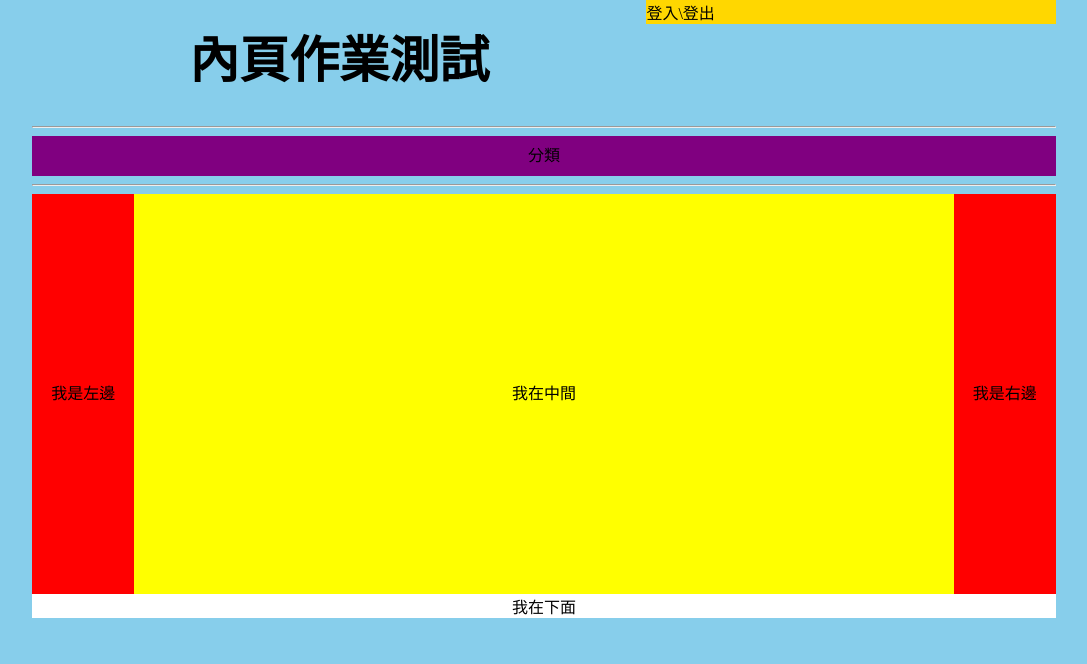
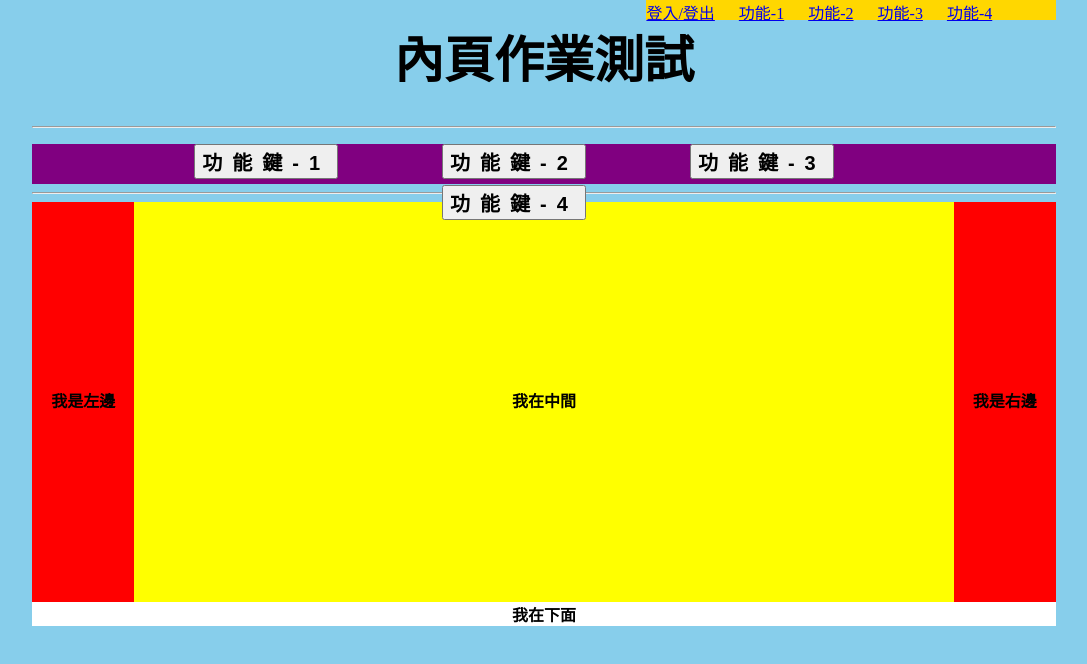
Before and after one commit to qww83728/project, a plain HTML site: page index.html in a window 1280 px wide. Shown: the whole page, without its empty margins (96-1183 px from the left). Drawn offline with Linux system fonts and the light colour scheme.

Commit message:
bolck test-2

```diff
--- a/index.css
+++ b/index.css
@@ -5,10 +5,15 @@ body{
     background-color: skyblue  ;
 }
 
-.logein{
+.logein{ /* 右上角會員專區 */
     width:40%;
+    height:20px;
     background-color:gold;
     float:right;
+}
+
+.log{ /* 右上角功能區間格調整 */
+    padding:0 20px 0 0 ;
 }
 
 .title{
@@ -34,6 +39,16 @@ body{
     line-height:40px;
 }
 
+.kind ul li{
+    display: inline-block;/*li會換行  此命令不換行*/
+    padding: 0 100px 0 0;/* 註解測試   留空 */
+}
+
+.button{
+    font-size:20px;
+    letter-spacing:10px;/*文字間間格*/
+}
+
 .right{
     background-color:red;
     width:10%;
--- a/index.html
+++ b/index.html
@@ -7,11 +7,22 @@
 </head>
 <body>
 <div class="logein">
-登入\登出
+<a href="www.google.com" class="log">登入/登出</a>
+<a href="www.google.com" class="log">功能-1</a>
+<a href="www.google.com" class="log">功能-2</a>
+<a href="www.google.com" class="log">功能-3</a>
+<a href="www.google.com" class="log">功能-4</a>
 </div>
 <h1 class="title"><b>內頁作業測試</b></h1>
 <hr>
-<div class="kind">分類</div>
+<div class="kind">
+<ul>
+<li><button class="button"><b>功能鍵-1</button></li>
+<li><button class="button"><b>功能鍵-2</button></li>
+<li><button class="button"><b>功能鍵-3</button></li>
+<li><button class="button"><b>功能鍵-4</button></li>
+</ul>
+</div>
 <hr>
 <div class="left">
 我是左邊
```
